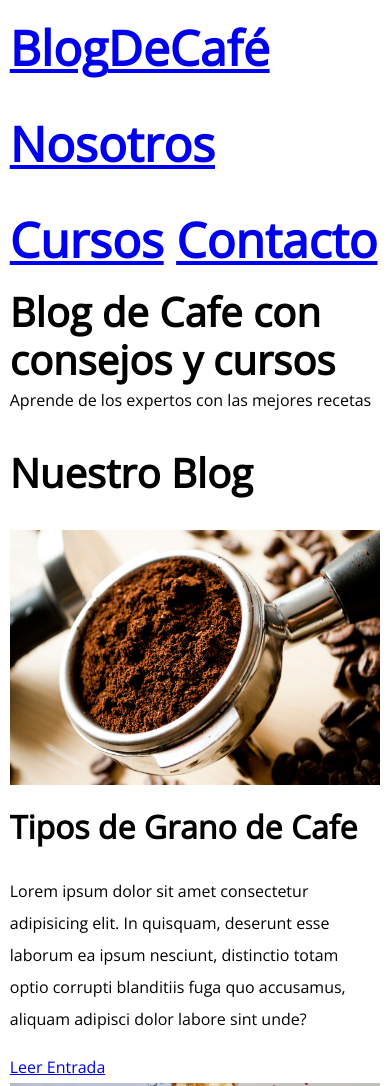
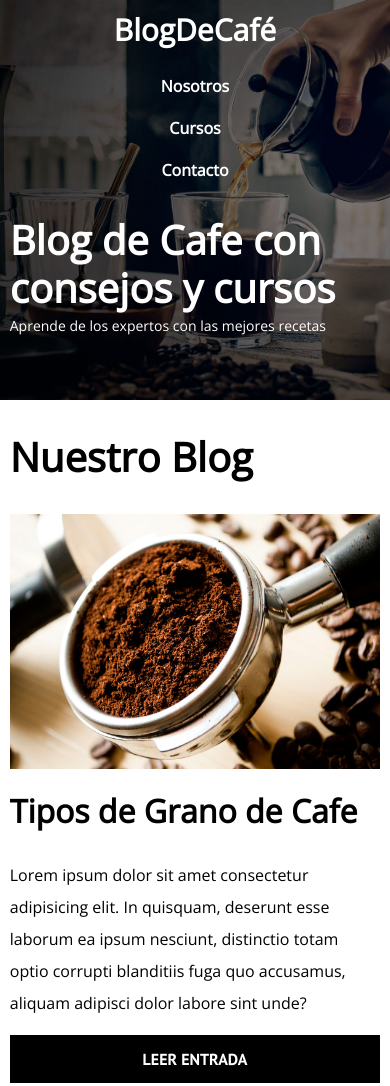
Before and after one commit to hchenalonzo84/blogCafe, a plain HTML site: page index.html in a window 390 px wide. Shown: the top 1086 px of the page. Drawn offline with nearby package versions, Linux system fonts and the light colour scheme.

Commit message:
:building_construction: index responsivo

```diff
--- a/css/style.css
+++ b/css/style.css
@@ -66,6 +66,145 @@ img {
 
 
 /**GRID**/
+/* Para pantallas pequeñas (menores a 768px) */
+@media (max-width: 768px) {
+    .grid {
+        display: flex;
+        flex-direction: column; /* Cambiamos la dirección del grid a vertical */
+        justify-content: space-between;
+        flex-wrap: wrap;
+    }
+
+    .centrar-columnas {
+        justify-content: center;
+    }
+
+    /* Clases de columnas ajustadas para pantallas pequeñas */
+    .columnas-4,
+    .columnas-6,
+    .columnas-8,
+    .columnas-10,
+    .columnas-12 {
+        flex: 0 0 100%; /* Todas las columnas ocupan el 100% del ancho */
+        margin-bottom: 2rem;
+    }
+
+    /**BOTONES**/
+    .btn {
+        display: block;
+        text-align: center;
+        padding: 0.8rem 0rem;
+        margin: 1rem 0;
+        color: #ffffff;
+        font-size: 1.6rem;
+        width: 100%; /* Los botones ocupan todo el ancho */
+        flex: 0 0 100%;
+        text-transform: uppercase;
+        text-decoration: none;
+         font-family: 'PT Sans', sans-serif;
+        font-weight: 700;
+    }
+
+    .btn-primario {
+        background-color: black;
+    }
+
+    .btn-secundario {
+        background-color: #784d3c;
+    }
+
+    /**HEADER**/
+    .site-header {
+        background-image: url(../img/banner.jpg);
+        background-repeat: no-repeat;
+        background-position: center center;
+        background-size: cover;
+        height: 40rem; /* Reducir la altura del header */
+    }
+    .site-header a {
+        color: white;
+        text-decoration: none;
+    }
+    .barra {
+        flex-direction: column;
+        text-align: center;
+    }
+
+    .site-header h1 {
+        font-size: 3rem;
+    }
+
+    .navegacion a {
+        font-size: 1.6rem;
+        display: block;
+        margin: 1rem 0;
+    }
+
+    /** Header Texto **/
+    .texto-header {
+        color: white;
+        margin-top: 3rem;
+        font-size: 1.8rem;
+    }
+
+    .texto-header p {
+        font-size: 1.4rem;
+    }
+
+    /** CONTENIDO PRINCIPAL HOME **/
+    .contenido-principal {
+        display: block;
+    }
+
+    .blog,
+    .cursos {
+        flex-basis: 100%;
+        margin-bottom: 2rem;
+    }
+
+    /** Entrada Blog y Cursos Sidebar **/
+    .entrada-blog {
+        margin-bottom: 1.5rem;
+        border-bottom: none;
+    }
+
+    .cursos {
+        order: 0;
+    }
+
+    .curso {
+        padding-top: 2rem;
+        padding-bottom: 2rem;
+    }
+
+    .curso p {
+        font-size: 1.6rem;
+    }
+
+    /** NAVEGACIÓN **/
+    .navegacion {
+        text-align: center;
+    }
+
+    .navegacion a {
+        display: block;
+        margin: 1rem 0;
+        color: #ffffff;
+        text-decoration: none;
+
+    }
+
+    /** CURSOS SIDEBAR **/
+    .cursos-lista {
+        padding: 0;
+        list-style: none;
+    }
+
+    .curso p span,
+    .curso p.descripcion {
+        font-weight: 400;
+    }
+}
 /* para pantallas medianas en adelante */
 @media (min-width:768px) {
     .grid {
@@ -301,3 +440,15 @@ img {
     display: flex;
     justify-content: flex-end;
 }
+
+/* tamaño de contendor responsivo */
+ @media (min-width: 1290px) {
+    .contenedor {
+        width: 70%;
+      }
+}
+@media (min-width: 1440px) {
+    .contenedor {
+        width: 95%;
+      }
+}
```
